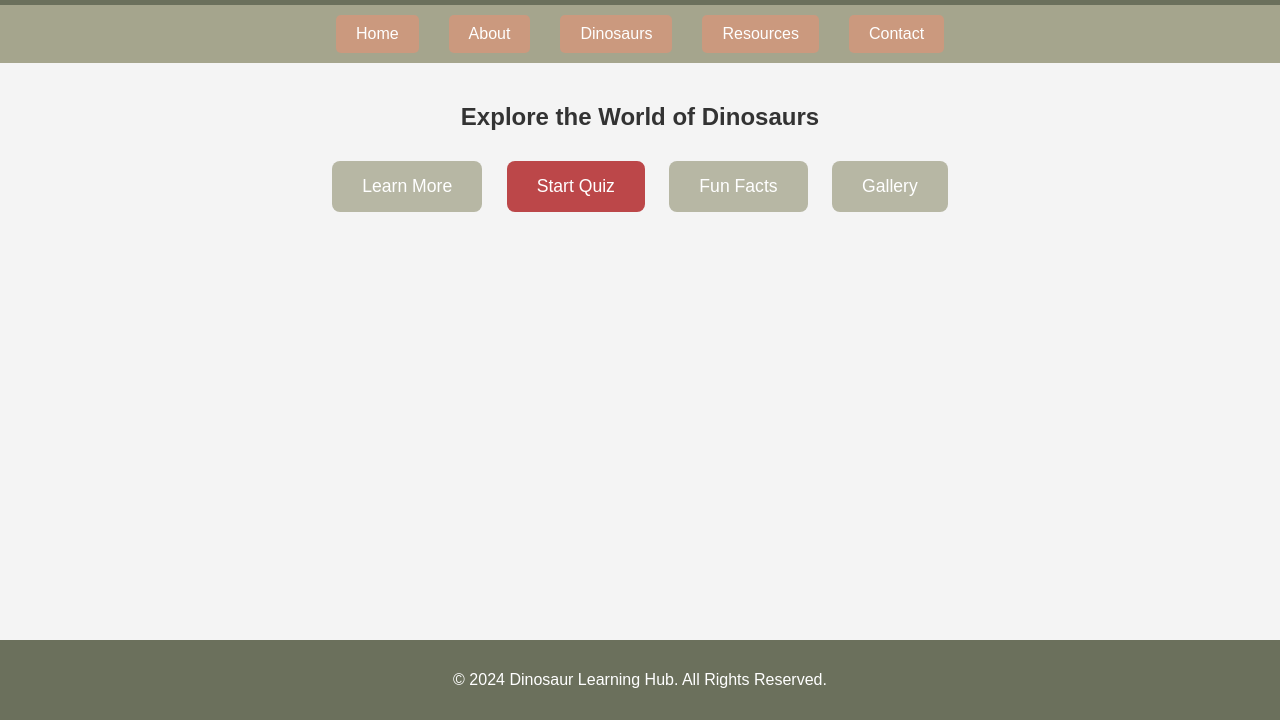
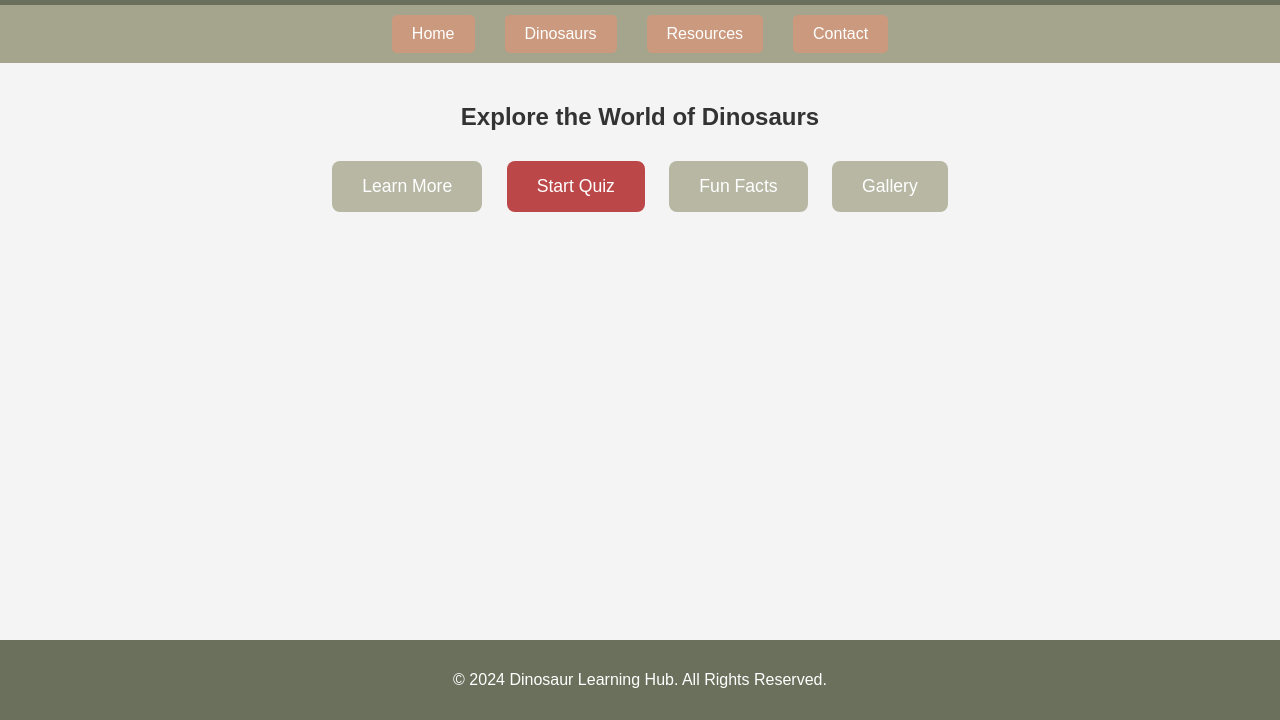
Before and after one commit to loureirorita/dinos, a plain HTML site: page index.html in a window 1280 px wide. Shown: the part 80-800 px from the top of the page. Drawn offline with Linux system fonts and the light colour scheme.

Commit message:
Update index.html

```diff
--- a/index.html
+++ b/index.html
@@ -92,7 +92,6 @@
 
 <nav>
     <a href="#">Home</a>
-    <a href="#">About</a>
     <a href="#">Dinosaurs</a>
     <a href="#">Resources</a>
     <a href="#">Contact</a>
```
